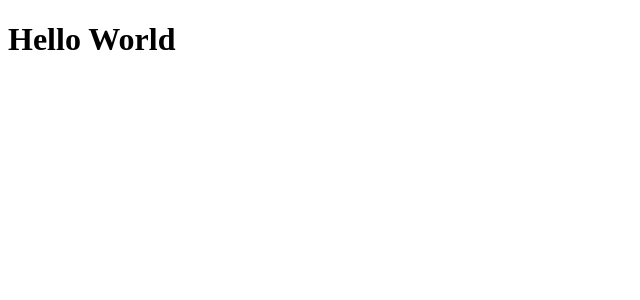
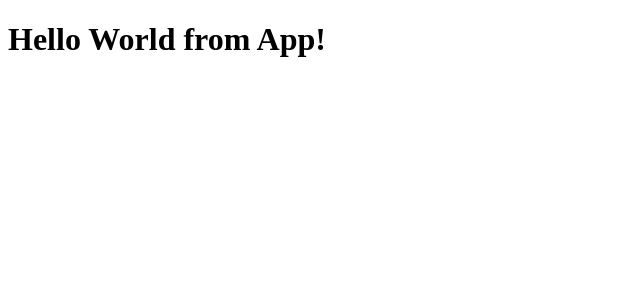
Before and after one commit to kenluu3/Random-Video-Generator, a React app in the folder client/: page / in a window 1280 px wide. Shown: the top 300 px of the page, without its empty margins (0-640 px from the left). Built offline with nearby package versions, Linux system fonts and the light colour scheme.

Commit message:
initial app setup

```diff
--- a/client/package.json
+++ b/client/package.json
@@ -14,6 +14,10 @@
   "author": "Ken Luu",
   "license": "ISC",
   "dependencies": {
+    "@chakra-ui/react": "^2.2.6",
+    "@emotion/react": "^11.10.0",
+    "@emotion/styled": "^11.10.0",
+    "framer-motion": "^7.1.0",
     "react": "^18.2.0",
     "react-dom": "^18.2.0",
     "react-redux": "^8.0.2",
--- /dev/null
+++ b/client/src/App.tsx
@@ -0,0 +1,9 @@
+import React from 'react';
+
+const App = () => {
+  return(
+    <h1>Hello World from App!</h1>
+  )
+}
+
+export default App;
--- a/client/src/index.tsx
+++ b/client/src/index.tsx
@@ -1,9 +1,8 @@
 import React from 'react';
 import ReactDOM from 'react-dom';
-
-const element = <h1>Hello World</h1>;
+import App from './App';
 
 ReactDOM.render(
-  element,
+  <App></App>,
   document.getElementById('root')
 );
```
Also changed, not shown: 1 other file (tests, documents, lock files or other folders).
